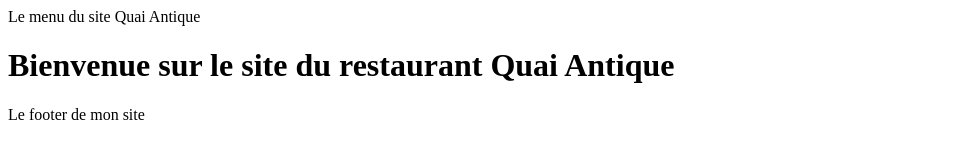
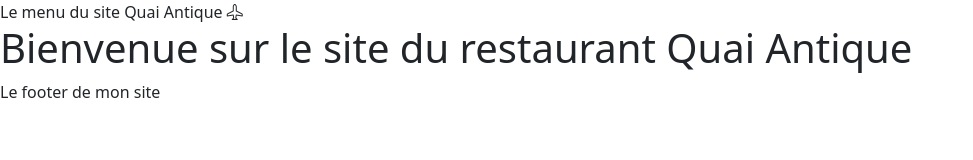
Before and after one commit to Jessifleur/QuaiAntiqueRestaurantFrontEnd, a website with bundled scripts: page index.html in a window 1280 px wide. Shown: the whole page, without its empty margins (0-973 px from the left). Built offline with nearby package versions, Linux system fonts and the light colour scheme; files whose address does not match are found by name.

Commit message:
Install Bootstrap

```diff
--- a/index.html
+++ b/index.html
@@ -3,11 +3,16 @@
 <head>
     <meta charset="UTF-8">
     <meta name="viewport" content="width=device-width, initial-scale=1.0">
+
+    <link rel="stylesheet" href="node_modules/bootstrap/dist/css/bootstrap.min.css"/>
+    <link rel="stylesheet" href="node_modules/bootstrap-icons/font/bootstrap-icons.css"/>
+
     <title>Document</title>
+
 </head>
 <body>
 
-    <header> Le menu du site Quai Antique </header>
+    <header> Le menu du site Quai Antique <i class="bi bi-airplane"></i> </header>
 
     <main id="main-page">
         <!-- Le contenu de la page sera injecté ici-->
@@ -16,6 +21,8 @@
     <footer> Le footer de mon site </footer>
 
     <script type="module" src="Router/router.js"> </script>
+    <script src="node_modules/bootstrap/dist/js/bootstrap.bundle.min.js"> </script>
+
 
 </body>
 
--- a/package.json
+++ b/package.json
@@ -1,6 +1,7 @@
 {
   "dependencies": {
     "@angular/cli": "^19.2.15",
-    "bootstrap": "^5.3.8"
+    "bootstrap": "^5.3.8",
+    "bootstrap-icons": "^1.13.1"
   }
 }
```
